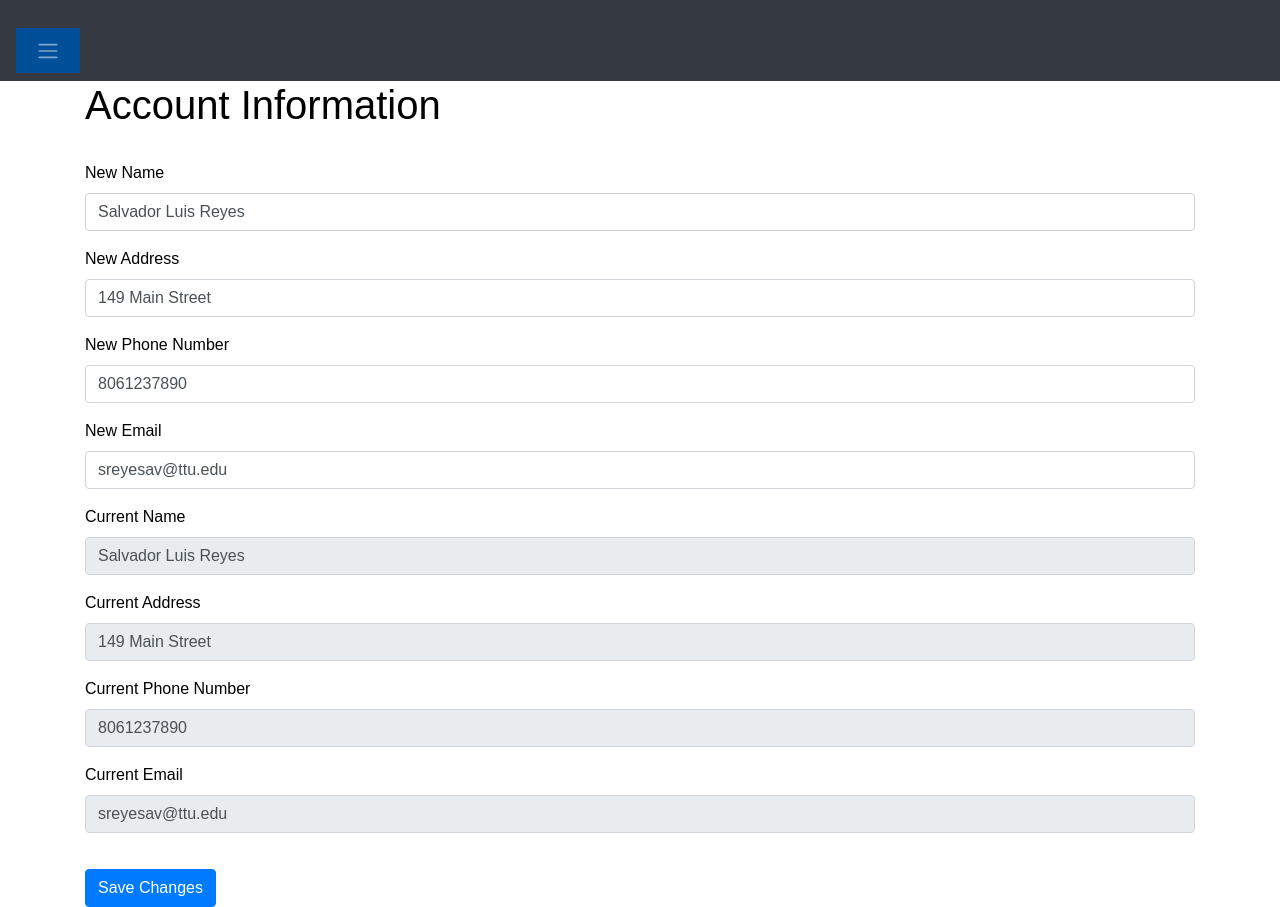
After one commit to sreyesav/lottery, a Flask app: page /account in a window 1280 px wide. The commit adds this page. Run offline with Flask 3, Linux system fonts and the light colour scheme; a user stored in the database is signed in; some libraries are stand-ins or nearby versions.

Commit message:
adde account template and functionality

```diff
--- a/website/auth.py
+++ b/website/auth.py
@@ -34,7 +34,9 @@ def logout():
 def sign_up():
     if request.method == 'POST':
         email = request.form.get('email')
-        name = request.form.get('name')  # Adjusted to match the new 'name' field in the User model
+        name = request.form.get('name')
+        address = request.form.get('address')
+        number = request.form.get('number')
         password1 = request.form.get('password1')
         password2 = request.form.get('password2')
 
@@ -50,7 +52,7 @@ def sign_up():
         elif len(password1) < 8:
              flash('Password must be greater than 7 characters', category='error')
         else:
-            new_user = User(email=email, name=name, password=generate_password_hash(password1, method='pbkdf2:sha256'))
+            new_user = User(email=email, name=name, password=generate_password_hash(password1, method='pbkdf2:sha256'), address=address, phone_number=number )
             db.session.add(new_user)
             db.session.commit()
             login_user(new_user, remember=True)
--- /dev/null
+++ b/website/templates/account.html
@@ -0,0 +1,43 @@
+{% extends "base.html" %}
+
+{% block title %} Account{% endblock %}
+
+{% block content %}
+    <h1> Account Information</h1>
+    <br>
+    <form method="POST">
+        <div class="form-group">
+            <label for="new_name">New Name</label>
+            <input type="text" class="form-control" id="new_name" name="new_name" value="{{ user.name }}" required>
+        </div>
+        <div class="form-group">
+            <label for="new_address">New Address</label>
+            <input type="text" class="form-control" id="new_address" name="new_address" value="{{ user.address }}" required>
+        </div>
+        <div class="form-group">
+            <label for="new_phone_number">New Phone Number</label>
+            <input type="text" class="form-control" id="new_phone_number" name="new_phone_number" value="{{ user.phone_number }}" required>
+        </div>
+        <div class="form-group">
+            <label for="new_email">New Email</label>
+            <input type="text" class="form-control" id="new_email" name="new_email" value="{{ user.email }}" required>
+        </div>
+        <div class="form-group">
+            <label for="current_name">Current Name</label>
+            <input type="text" class="form-control" id="current_name" name="current_name" value="{{ user.name }}" readonly>
+        </div>
+        <div class="form-group">
+            <label for="current_address">Current Address</label>
+            <input type="text" class="form-control" id="current_address" name="current_address" value="{{ user.address }}" readonly>
+        </div>
+        <div class="form-group">
+            <label for="current_phone_number">Current Phone Number</label>
+            <input type="text" class="form-control" id="current_phone_number" name="current_phone_number" value="{{ user.phone_number }}" readonly>
+        </div>
+        <div class="form-group">
+            <label for="current_email">Current Email</label>
+            <input type="text" class="form-control" id="current_email" name="current_email" value="{{ user.email }}" readonly>
+        </div>
+        <button type="submit" class="btn btn-primary">Save Changes</button>
+    </form>
+{% endblock %}
--- a/website/templates/base.html
+++ b/website/templates/base.html
@@ -35,6 +35,7 @@
                     <a class="nav-item nav-link" id="home" href="/">Home</a>
                     <a class="nav-item nav-link" id="catalog" href="/catalog">Catalog</a>
                     <a class="nav-item nav-link" href="/order-history">Order History</a>
+                    <a class="nav-item nav-link" id="Account" href="/account">Account</a>
                     {% else %}
                     <a class="nav-item nav-link" id="login" href="/login">Login</a>
                     <a class="nav-item nav-link" id="signUp" href="/sign-up">Sign Up</a>
--- a/website/templates/order.html
+++ b/website/templates/order.html
@@ -15,6 +15,7 @@
                         <th>Drawing Date</th>
                         <th>Price</th>
                         <th>Winning Amount</th>
+                        <th>View/Display Ticket</th>
                     </tr>
                 </thead>
                 <tbody>
@@ -24,7 +25,10 @@
                             <td>{{ ticket.winning_number1 }}, {{ ticket.winning_number2 }}, {{ ticket.winning_number3 }}, {{ ticket.winning_number4 }}, {{ ticket.winning_number5 }}</td>
                             <td>{{ ticket.drawing_date }}</td>
                             <td>${{ ticket.price }}</td>
-                            <td>{% if ticket.winning_amount %}${{ ticket.winning_amount }}{% else %}Not announced{% endif %}</td>
+                            <td>{% if ticket.winning_amount %}${{ ticket.winning_amount }}{% else %}$0.0{% endif %}</td>
+                            <td><a href="{{ url_for('views.generate_barcode', ticket_id=ticket.id) }}" target="_blank">
+                                <button>Generate Barcode</button>
+                            </td>
                         </tr>
                     {% endfor %}
                 </tbody>
--- a/website/templates/sign_up.html
+++ b/website/templates/sign_up.html
@@ -76,7 +76,3 @@
     <button type="submit" class="btn btn-primary">Submit</button>
 </form>
 {% endblock %}
-
-
-<!-- Add address, phone, last name -->
-<!-- Add bottom text-->
--- a/website/views.py
+++ b/website/views.py
@@ -10,6 +10,7 @@ from barcode.writer import ImageWriter
 
 views = Blueprint('views', __name__)
 
+#function to calculate the winning amount
 def calculate_winning_amount(winning_numbers, ticket_numbers, price):
     num_matches = sum(1 for num in ticket_numbers if num in winning_numbers)
 
@@ -24,23 +25,25 @@ def calculate_winning_amount(winning_numbers, ticket_numbers, price):
     else:
         return 0  # No winning amount
 
+#flask route for the admin template
 @views.route('/admin', methods=['POST', 'GET'])
 def admin():
+    #info about how many tickets have been sold
     latest_sale = TicketSales.query.order_by(TicketSales.id.desc()).first()
     total_tickets = latest_sale.total_tickets if latest_sale else 0
     lotteries = Lottery.query.all()
 
     if request.method == 'POST':
         action = request.form.get('action')
-
+        #delets
         if action == 'delete':
             id = request.form.get('id')
             lottery = Lottery.query.filter_by(id=id).first()
             db.session.delete(lottery)
             db.session.commit()
             flash('Lottery deleted successfully!', category='success')
-            return redirect(url_for('views.home'))
-
+            return redirect(url_for('views.admin'))
+        #adds
         if action == 'add':
             name = request.form.get('name')
             description = request.form.get('description')
@@ -52,6 +55,7 @@ def admin():
             winning_number4 = request.form.get('winning_number4')
             winning_number5 = request.form.get('winning_number5')
             winning_amount = request.form.get('winning_amount')
+            drawing_date = request.form.get('drawing_date')
 
 
             new_lottery = Lottery(
@@ -64,13 +68,14 @@ def admin():
                 winning_number3=winning_number3,
                 winning_number4=winning_number4,
                 winning_number5=winning_number5,
-                winning_amount=winning_amount
+                winning_amount=winning_amount,
+                drawinf_date=drawing_date
             )
             db.session.add(new_lottery)
             db.session.commit()
             flash('Lottery added successfully!', category='success')
-            return redirect(url_for('views.home'))
-
+            return redirect(url_for('views.admin'))
+        #edits
         if action == 'edit':
             id = request.form.get('id')
             lottery = Lottery.query.filter_by(id=id).first()
@@ -85,6 +90,8 @@ def admin():
             winning_number4 = request.form.get('winning_number4')
             winning_number5 = request.form.get('winning_number5')
             winning_amount = request.form.get('winning_amount')
+            drawing_date = request.form.get('drawing_date')
+
 
             lottery.name = name
             lottery.description = description
@@ -96,14 +103,15 @@ def admin():
             lottery.winning_number4 = winning_number4
             lottery.winning_number5 = winning_number5
             lottery.winning_amount = winning_amount
+            lottery.drawing_date = drawing_date
 
             db.session.commit()
             flash('Lottery updated successfully!', category='success')
-            return redirect(url_for('views.home'))
+            return redirect(url_for('views.admin'))
 
     return render_template('admin.html', total_tickets=total_tickets, lotteries=lotteries, user=current_user)
 
-
+#flask route for the chekout template
 @views.route('/checkout', methods=['POST', 'GET'])
 def checkout():
     if request.method == 'POST':
@@ -113,14 +121,14 @@ def checkout():
         name_on_card = request.form.get("name-on-card")#Not using
         cvv = request.form.get("cvv")#Not using
         expiration_date = request.form.get("expiration-date")#Not using
-        price = float(request.form.get("price"))  # Assuming price is a float
+        price = float(request.form.get("price"))
         lottery_id = int(request.form.get("lottery_id"))
         drawing_date = request.form.get("drawing_date")
 
         # increases sales
         latest_sale = TicketSales.query.order_by(TicketSales.id.desc()).first()
-        latest_sale = latest_sale.total_tickets
-        num_tickets += latest_sale
+        if latest_sale is not None:
+            num_tickets += latest_sale.total_tickets
         ticket_sale = TicketSales(total_tickets=num_tickets)
         db.session.add(ticket_sale)
         db.session.commit()
@@ -187,7 +195,7 @@ def checkout():
     return render_template('checkout.html', lottery=lottery, num_tickets=num_tickets, payment_method=payment_method, user=current_user)
 
 
-
+#flask route for the lottery template
 @views.route('/lottery', methods=['GET', 'POST'])
 @login_required
 def lottery():
@@ -215,7 +223,7 @@ def catalog():
     lotteries = Lottery.query.all()  # Fetch all lotteries from the database
     return render_template("catalog.html", lotteries=lotteries, user=current_user)
 
-
+#flask route for order history
 @views.route('/order-history')
 @login_required
 def order_history():
@@ -227,21 +235,61 @@ def order_history():
 
 
 
-
+#flask route for the home
 @views.route('/', methods=['GET', 'POST'])
 @login_required
 def home():
     return render_template('home.html', user=current_user)
 
 
-@views.route('/delete-ticket', methods=['POST'])
-def delete_ticket():
-    ticket = json.loads(request.data)
-    ticket_id = ticket['ticket_id']
-    ticket = LotteryTicket.query.get(ticket_id)
+# New route for generating barcode
+@views.route('/generate-barcode/<int:ticket_id>')
+@login_required
+def generate_barcode(ticket_id):
+    ticket = LotteryTicket.query.get_or_404(ticket_id)
 
-    if ticket:
-        db.session.delete(ticket)
-        db.session.commit()
+    # Concatenate user email and chosen number for barcode content
+    barcode_content = f"{current_user.email} {ticket.winning_number1} {ticket.winning_number2} {ticket.winning_number3} {ticket.winning_number4 } {ticket.winning_number5}"
 
-    return jsonify({})
+    # Generate barcode image using Code128
+    code128 = barcode.get('code128', barcode_content, writer=ImageWriter())
+    buffer = BytesIO()
+    code128.write(buffer)
+    image_bytes = buffer.getvalue()
+
+    # Create a Flask response with the barcode image
+    response = make_response(image_bytes)
+    response.headers['Content-Type'] = 'image/png'
+
+    return response
+
+@views.route('/account', methods=['GET', 'POST'])
+@login_required
+def account():
+    if request.method == 'POST':
+        new_name = request.form.get('new_name')
+        new_address = request.form.get('new_address')
+        new_phone_number = request.form.get('new_phone_number')
+        new_email = request.form.get('new_email')
+
+        # Perform form validation
+        if len(new_name) < 2:
+            flash('Name must be at least 2 characters', 'error')
+        elif len(new_address) < 5:
+            flash('Address must be at least 5 characters', 'error')
+        elif len(new_phone_number) < 10:
+            flash('Phone number must be at least 10 characters', 'error')
+        else:
+            # Update user information
+            current_user.name = new_name
+            current_user.address = new_address
+            current_user.phone_number = new_phone_number
+            current_user.email = new_email
+
+            # Save changes to the database
+            db.session.commit()
+
+            flash('Account information updated successfully', 'success')
+            return redirect(url_for('views.account'))
+
+    return render_template('account.html', user=current_user)
```
Also changed, not shown: instance/database.db.
